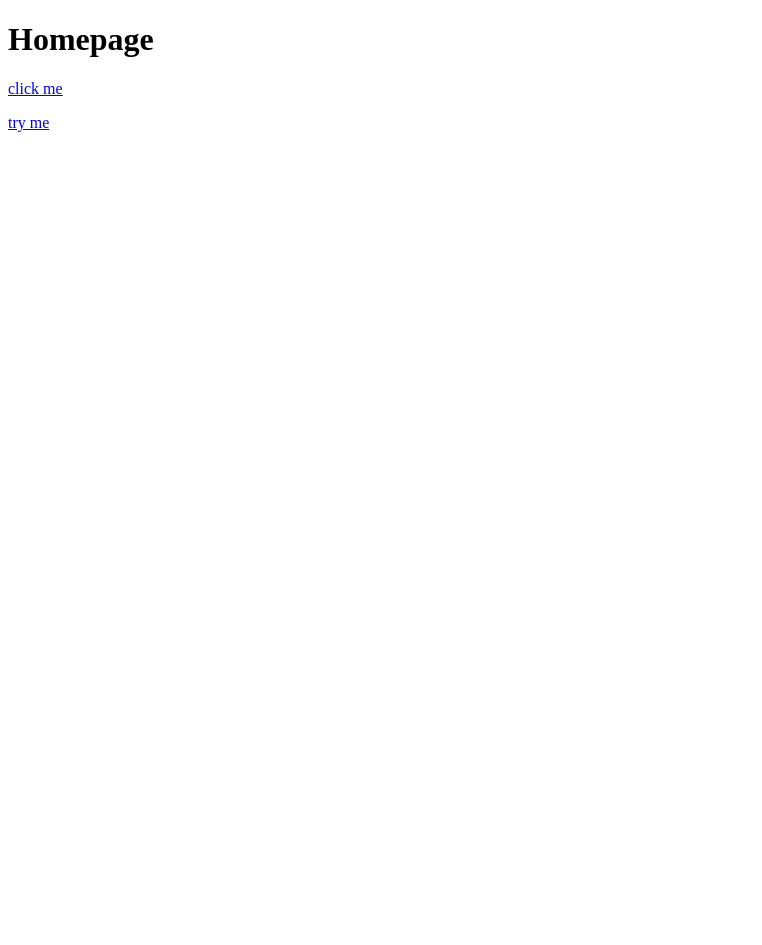
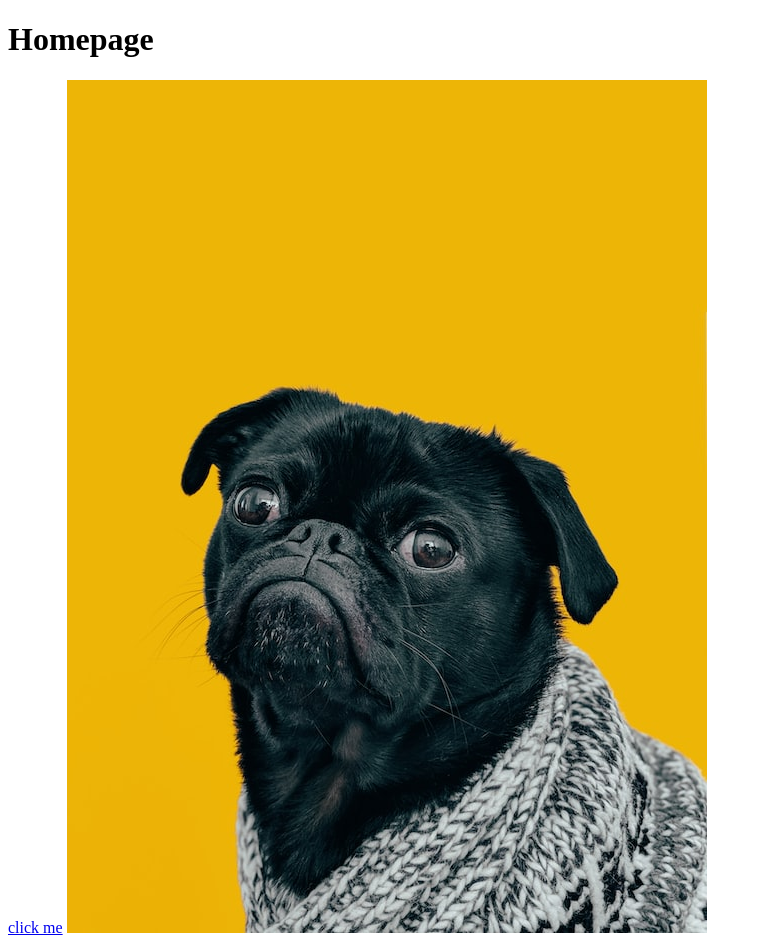
Before and after one commit to JozefSaj/html_playing, a plain HTML site: page odin-links-and-images/index.html in a window 1280 px wide. Shown: the whole page, without its empty margins (0-762 px from the left). Before the commit the page ends 800 px from the top, so only its background shows below. Drawn offline with Linux system fonts and the light colour scheme.

Commit message:
separing

```diff
--- a/odin-links-and-images/index.html
+++ b/odin-links-and-images/index.html
@@ -6,11 +6,7 @@
 </head>
 <body>
   <h1>Homepage</h1>
-  <a href="https://www.theodinproject.com/about">click me</a>
-  <p>
-    <a href="https://www.theodinproject.com/lessons/foundations-links-and-images">
-    try me
-    </a>
-  </p>
+    <a href="https://www.theodinproject.com/about">click me</a>
+    <img src="./images/dog.jpg" alt="The charles in all his glory">
 </body>
 </html>
```
Also changed, not shown: odin-links-and-images/pages/about.html (added, +12 -0 lines), odin-links-and-images/images/dog.jpg (added).
